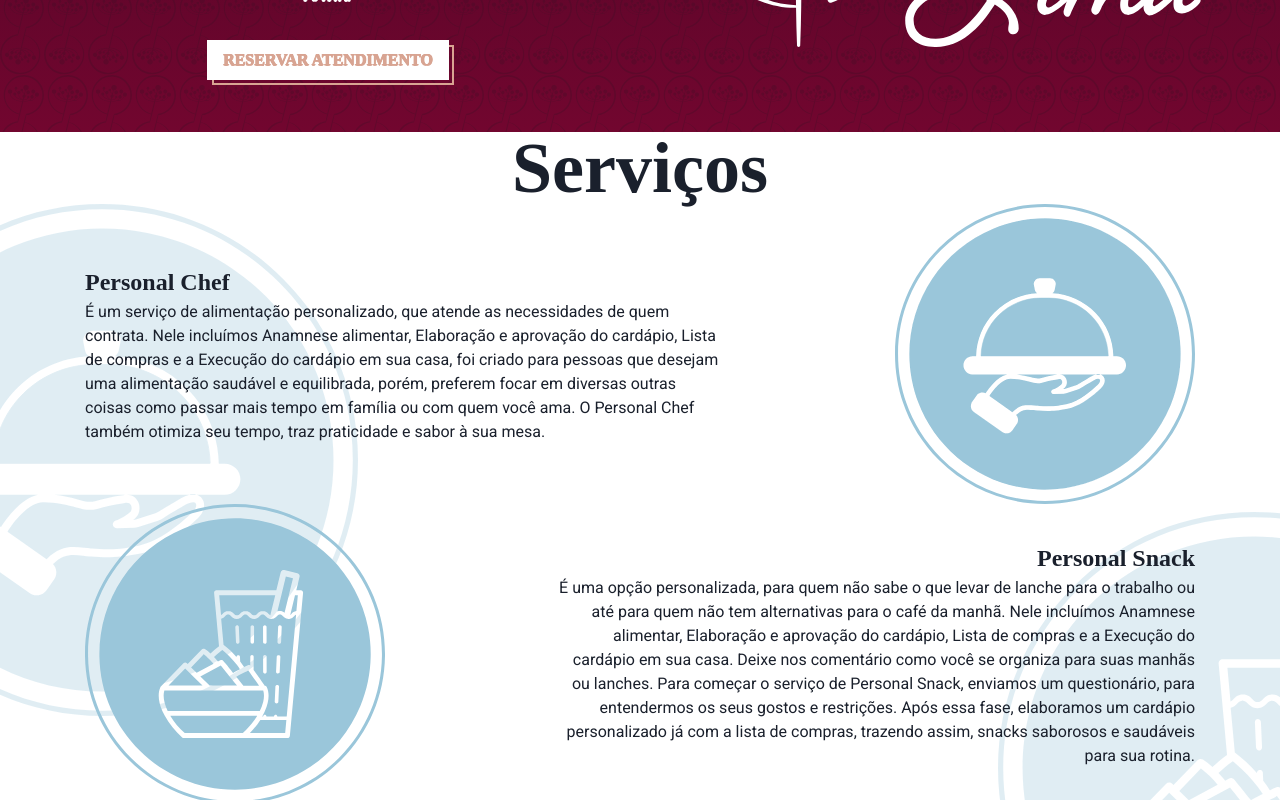
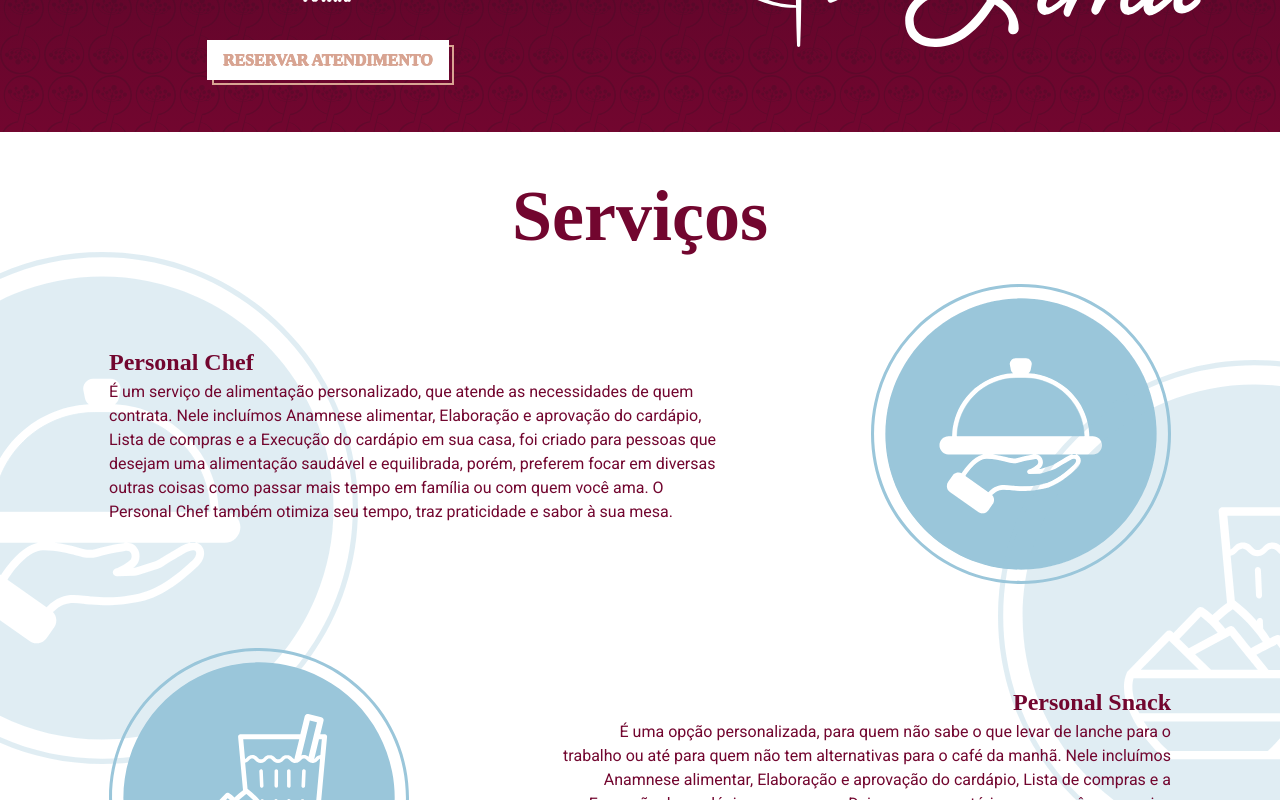
Before and after one commit to gmoreiraDEV/rebecalima, a Next.js app: page / in a window 1280 px wide. Shown: the part 360-1160 px from the top of the page. Built offline with nearby package versions, Linux system fonts and the light colour scheme; a web font is replaced by a local one.

Commit message:
Remove forwardRef from Services

```diff
--- a/src/components/ServiceItem.tsx
+++ b/src/components/ServiceItem.tsx
@@ -1,4 +1,5 @@
-import { Box, Flex, Image, Text } from "@chakra-ui/react";
+import { ReactElement } from "react";
+import { Flex, Image, Text } from "@chakra-ui/react";
 
 interface Props {
   title: String;
@@ -6,7 +7,6 @@ interface Props {
   alignment?: String;
   picture?: String;
   video?: String;
-  icon: String;
 }
 
 const ServiceItem = ({
@@ -15,22 +15,22 @@ const ServiceItem = ({
   alignment,
   picture,
   video,
-  icon,
-}: Props) => {
+}: Props): ReactElement => {
   return (
     <Flex
       flexDirection={alignment === "right" || undefined ? "row-reverse" : "row"}
       justifyContent={"space-around"}
       alignItems={"center"}
       position={"relative"}
-      overflow={"visible"}>
+      margin={8}>
       <Flex
         direction={"column"}
         justifyContent={"center"}
         alignItems={
           alignment === "right" || undefined ? "flex-end" : "flex-start"
         }
-        maxWidth={"50%"}>
+        maxWidth={"50%"}
+        color={"brand.pink"}>
         <Text as={"h3"} fontWeight={"bold"} fontSize={"2xl"}>
           {title}
         </Text>
--- a/src/components/Services.tsx
+++ b/src/components/Services.tsx
@@ -1,5 +1,5 @@
 import { Fragment, ReactElement } from "react";
-import { Box, Flex, FlexProps, forwardRef, Heading } from "@chakra-ui/react";
+import { Box, Flex, Heading } from "@chakra-ui/react";
 import ServiceItem from "./ServiceItem";
 
 const services = [
@@ -21,16 +21,18 @@ const services = [
   },
 ];
 
-const Services = forwardRef<FlexProps, "div">((props, ref): ReactElement => {
+const Services = (props): ReactElement => {
   return (
     <Flex
-      height='1200px'
+      {...props}
       width={"100%"}
       flexDirection={"column"}
       justifyContent={"space-evenly"}
       alignItems={"center"}
-      id='servicos'>
-      <Heading size={"4xl"}>Serviços</Heading>
+      margin={4}>
+      <Heading size={"4xl"} color={"brand.pink"} marginTop={8}>
+        Serviços
+      </Heading>
       <Flex
         flex={1}
         width={"100%"}
@@ -60,7 +62,6 @@ const Services = forwardRef<FlexProps, "div">((props, ref): ReactElement => {
                 alignment={alignment}
                 video={video}
                 picture={picture}
-                icon={icon}
               />
             </Fragment>
           );
@@ -68,6 +69,6 @@ const Services = forwardRef<FlexProps, "div">((props, ref): ReactElement => {
       </Flex>
     </Flex>
   );
-});
+};
 
 export default Services;
```
